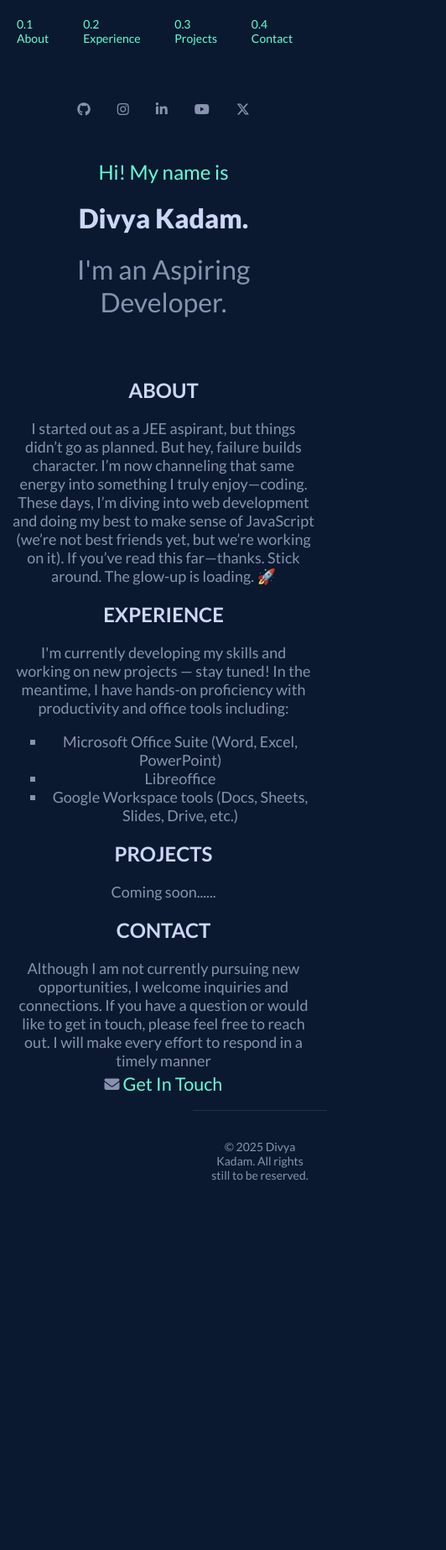
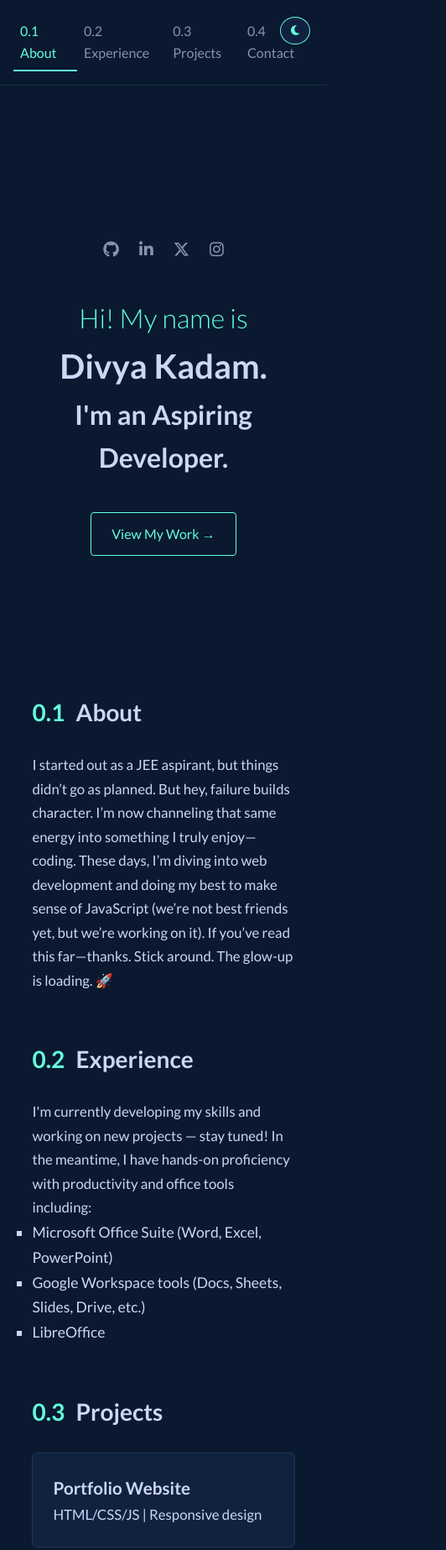
Before and after one commit to prchkadam/Portfolio, a plain HTML site: page index.html in a window 390 px wide. Shown: the top 1846 px of the page at 84% size, 532 px wide, since content can reach past the window. Before the commit the page ends 1442 px from the top, so only its background shows below. Drawn offline with Linux system fonts and the light colour scheme.

Commit message:
[new layout}

```diff
--- a/index.html
+++ b/index.html
@@ -2,100 +2,94 @@
 <html lang="en">
 <head>
   <meta charset="UTF-8">
+  <meta name="viewport" content="width=device-width, initial-scale=1.0">
   <link rel="shortcut icon" href="favicon-32x32.png" type="image/x-icon">
-  <title>Divya kadam</title>
-  <link rel="stylesheet" href="style.css">
+  <title>Divya Kadam</title>
+  <link rel="stylesheet" href="https://cdnjs.cloudflare.com/ajax/libs/font-awesome/6.4.0/css/all.min.css">
+  <link href="https://fonts.googleapis.com/css2?family=Lato:wght@300;400;700;900&display=swap" rel="stylesheet">
   <link rel="preconnect" href="https://fonts.googleapis.com">
   <link rel="preconnect" href="https://fonts.gstatic.com" crossorigin>
   <link href="https://fonts.googleapis.com/css2?family=Lato:ital,wght@0,100;0,300;0,400;0,700;0,900;1,100;1,300;1,400;1,700;1,900&display=swap" rel="stylesheet">
   <script src="https://kit.fontawesome.com/1bb1fd7d73.js" crossorigin="anonymous"></script>
-  <script src="script.js"></script>
+  <link rel="stylesheet" href="style.css">
 </head>
-<body>
+ <!-- Theme Button -->
+  <body class="dark-theme">
+  <button id="theme-toggle" aria-label="Toggle theme">
+    <i class="fas fa-moon"></i>
+  </button>
 
-  <div class="sidebar">
-    <!-- <img src="android-chrome-192x192.png" loading="lazy" id="icon"> -->
-    <a class="nav-item active" href="#about">0.1   About</a>
-    <a class="nav-item" href="#experience">0.2   Experience</a>
-    <a class="nav-item" href="#projects">0.3   Projects</a>
-    <a class="nav-item" href="#contact">0.4   Contact</a>
+  <!-- Sidebar -->
+  <nav class="sidebar">
+    <a class="nav-item active" href="#about">0.1 About</a>
+    <a class="nav-item" href="#experience">0.2 Experience</a>
+    <a class="nav-item" href="#projects">0.3 Projects</a>
+    <a class="nav-item" href="#contact">0.4 Contact</a>
+  </nav>
+
+  <!-- Main Content -->
+  <div class="container">
+    <!-- Hero Section -->
+    <header class="hero">
+      <div class="social-icons">
+        <a href="https://github.com/prchkadam" target="_blank"><i class="fab fa-github"></i></a>
+        <a href="https://www.linkedin.com/in/divya-kadam-5592a4368/" target="_blank"><i class="fab fa-linkedin-in"></i></a>
+        <a href="https://twitter.com/" target="_blank"><i class="fab fa-x-twitter"></i></a>
+        <a href="https://www.instagram.com/prchkadam/" target="_blank"><i class="fa-brands fa-instagram"></i></a>
       </div>
-
-  <header>
-    <div class="main-content">
-      <table class="contacticons">
-      <tr>
-        <td>
-          <!-- <a class="icons" href=""> -->
-          <i class="fa-brands fa-github"></i>
-        </a>
-        </td>
-        <td>
-          <!-- <a class="icons" href="https://www.instagram.com/prchkadam/"> -->
-          <i class="fa-brands fa-instagram"></i>
-        </a>
-      </td>
-        <td>
-          <!-- <a class="icons" href=""> -->
-          <i class="fa-brands fa-linkedin-in"></i>
-        </a>
-        </td>
-        <td>
-          <!-- <a class="icons" href=""> -->
-          <i class="fa-brands fa-youtube"></i>
-        </a>
-        </td>
-        <td>
-          <!-- <a class="icons" href=""> -->
-          <i class="fa-brands fa-x-twitter"></i>
-        </a>
-        </td>
-      </tr>
-    </table>
-        <h2 id="name">Hi! My name is </h2>
-        <h1 id="divya">Divya Kadam.</h1>
-        <h1 id="Developer">I'm an Aspiring Developer.</h1>
-    </div>
+      <h1 class="hero-text">
+        <span class="highlight">Hi! My name is</span><br>
+        <span class="name">Divya Kadam.</span><br>
+        <span class="title">I'm an Aspiring Developer.</span>
+      </h1>
+      <a href="#projects" class="cta-button">View My Work →</a>
     </header>
 
+    <!-- Sections -->
     <main>
-    <h2 id="about">ABOUT</h2>
-    <p id="about"> I started out as a JEE aspirant, but things didn’t go as planned. But hey, failure builds character. I’m now channeling that same energy into something I truly enjoy—coding.
+      <section id="about" class="section">
+        <h2><span class="section-num">0.1</span> About</h2>
+        <p>I started out as a JEE aspirant, but things didn’t go as planned. But hey, failure builds character. I’m now channeling that same energy into something I truly enjoy—coding. These days, I’m diving into web development and doing my best to make sense of JavaScript (we’re not best friends yet, but we’re working on it). If you’ve read this far—thanks. Stick around. The glow-up is loading. 🚀</p>
+      </section>
 
-    These days, I’m diving into web development and doing my best to make sense of JavaScript (we’re not best friends yet, but we’re working on it).
-
-    If you’ve read this far—thanks. Stick around. The glow-up is loading. 🚀
-    </p>
-
-    <h2 id="experience">EXPERIENCE</h2>
-    <p id="experiencep"> I'm currently developing my skills and working on new projects — stay tuned!
-    In the meantime, I have hands-on proficiency with productivity and office tools including:
+      <section id="experience" class="section">
+        <h2><span class="section-num">0.2</span> Experience</h2>
+        <p>I'm currently developing my skills and working on new projects — stay tuned! In the meantime, I have hands-on proficiency with productivity and office tools including:</p>
         <ul style="list-style-type:square;">
           <li>Microsoft Office Suite (Word, Excel, PowerPoint)</li>
-        <li>Libreoffice</li>
           <li>Google Workspace tools (Docs, Sheets, Slides, Drive, etc.)</li>
+          <li>LibreOffice</li>
         </ul>
-      </p>
+      </section>
 
-    <h2 id="projects">PROJECTS</h2>
-    <p id="projectsp"> Coming soon......
-    </p>
+      <section id="projects" class="section">
+        <h2><span class="section-num">0.3</span> Projects</h2>
+        <div class="project-grid">
+          <div class="project-card">
+            <h3>Portfolio Website</h3>
+            <p>HTML/CSS/JS | Responsive design</p>
+          </div>
+          <div class="project-card">
+            <h3>Coming Soon</h3>
+            <p>Under construction 🛠️</p>
+          </div>
+        </div>
+      </section>
 
-    <h2 id="contact">CONTACT</h2>
-    Although I am not currently pursuing new opportunities, I welcome inquiries and connections. If you have a question or would like to get in touch, please feel free to reach out. I will make every effort to respond in a timely manner
-
-      <table class="getintouch">
-      <tr>
-        <td><i class="fa-solid fa-envelope"></i></td>
-        <td><a class="mail" href="mailto:divyakadam207@gmail.com">Get In Touch</a></td>
-      </tr>
-    </table>
+      <section id="contact" class="section">
+        <h2><span class="section-num">0.4</span> Contact</h2>
+        <p>Although I am not currently pursuing new opportunities, I welcome inquiries and connections. If you have a question or would like to get in touch, please feel free to reach out. I will make every effort to respond in a timely manner</p>
+        <a href="mailto:divyakadam207@gmail.com" class="email-link">
+          <i class="fas fa-envelope"></i> Get In Touch
+        </a>
+      </section>
     </main>
 
+    <div class="footer-line"></div>
 <footer>
-    <footer class="site-footer">
-  <p>&copy; 2025 Divya Kadam. All rights still to be reserved.</p>
+  <p>© 2025 Divya Kadam. All rights still to be reserved.</p>
 </footer>
-  </footer>
+
+  <script src="script.js"></script>
 </body>
 </html>
--- a/style.css
+++ b/style.css
@@ -1,121 +1,222 @@
-  * {
-    box-sizing: border-box;
-    font-family: "Lato", sans-serif;
-  font-weight: 400;
-  background-color: rgb(10, 25, 47);
-  color: rgb(136, 146, 176);}
+:root {
+  /* Dark Theme */
+  --dark-bg: #0a192f;
+  --dark-text: #ccd6f6;
+  --dark-secondary: #8892b0;
+  --dark-accent: #64ffda;
+  --dark-card: #112240;
+
+  /* Light Theme */
+  --light-bg: #f8f9fa;
+  --light-text: #2d3748;
+  --light-secondary: #4a5568;
+  --light-accent: #2b6cb0;
+  --light-card: #ffffff;}
+
+/* Base Styles */
+* {
+  margin: 0;
+  padding: 0;
+  box-sizing: border-box;
+  transition: background 0.3s, color 0.3s;}
 
 body {
-  margin: 0;}
+  font-family: 'Lato', sans-serif;
+  line-height: 1.6;
+  background: var(--dark-bg);
+  color: var(--dark-text);}
 
+.dark-theme {
+  --bg: var(--dark-bg);
+  --text: var(--dark-text);
+  --secondary: var(--dark-secondary);
+  --accent: var(--dark-accent);
+  --card: var(--dark-card);}
+
+.light-theme {
+  --bg: var(--light-bg);
+  --text: var(--light-text);
+  --secondary: var(--light-secondary);
+  --accent: var(--light-accent);
+  --card: var(--light-card);}
+
+/* Theme Toggle */
+#theme-toggle {
+  position: fixed;
+  top: 20px;
+  right: 20px;
+  background: var(--card);
+  border: 1px solid var(--accent);
+  color: var(--accent);
+  padding: 8px 12px;
+  border-radius: 50%;
+  cursor: pointer;
+  z-index: 100;}
+
+/* Layout */
+.container {
+  margin-left: 230px;
+  padding: 2rem;}
+
+/* Sidebar */
 .sidebar {
   position: fixed;
-  top: 0;
-  left: 0;
+  width: 230px;
   height: 100vh;
-  width: 230px;
-  background-color: rgb(10, 25, 47);
+  background: var(--bg);
+  border-right: 1px solid rgba(100, 255, 218, 0.1);
+  padding: 2rem 1rem;}
+
+.nav-item {
+  display: block;
+  padding: 0.75rem 1rem;
+  color: var(--secondary);
+  text-decoration: none;
+  border-left: 2px solid transparent;}
+
+.nav-item:hover, .nav-item.active {
+  color: var(--accent);
+  border-left: 2px solid var(--accent);}
+
+/* Hero Section */
+.hero {
+  min-height: 80vh;
   display: flex;
   flex-direction: column;
-  padding-top: 20px;
-  overflow: auto;}
+  justify-content: center;
+  gap: 1.5rem;}
 
-.nav-item {
-  padding: 15px 20px;
+.social-icons {
+  display: flex;
+  gap: 1.5rem;
+  margin-bottom: 1rem;}
+
+.social-icons a {
+  color: var(--secondary);
+  font-size: 1.2rem;}
+
+.social-icons a:hover {
+  color: var(--accent);}
+
+.hero-text .highlight {
+  color: var(--accent);
+  font-weight: 300;}
+
+.hero-text .name {
+  font-size: clamp(2.5rem, 5vw, 4rem);
+  font-weight: 700;}
+
+.cta-button {
+  align-self: flex-start;
+  padding: 0.75rem 1.5rem;
+  background: transparent;
+  color: var(--accent);
+  border: 1px solid var(--accent);
+  border-radius: 4px;
   text-decoration: none;
-  color: rgb(100, 255, 218);
-  display: block;
-  transition: background 0.2s;}
+  margin-top: 1rem;}
 
-.nav-item:hover {
-  background-color: rgb(100, 255, 218);
-  color: white;}
+.cta-button:hover {
+  background: rgba(100, 255, 218, 0.1);}
 
-.main-content {
-  margin-left: 230px;
-  padding: 30px;
-  text-align: right;}
+/* Sections */
+.section p {
+  font-size: 1.05rem;}
+.section {
+  font-size: 1.1rem;
+  line-height: 1.7;
+  margin: 1rem 0.4rem;
+  margin-bottom: 3.5rem;}
 
-main {
-  margin-left: 230px;
-  padding: 30px;
-  min-height: 100vh;
-  font-size: 18px;}
+.section h2 {
+  font-size: 1.75rem;
+  margin-bottom: 1.5rem;
+  color: var(--text);}
 
-#name {
-  color: #64ffda;
-  font-weight: 400;}
+.section-num {
+  color: var(--accent);
+  margin-right: 0.5rem;}
 
-#divya {
-  color: rgb(204, 214, 246);
-  font-size: 48px;
-  font-weight: 900;}
+/* Projects */
+.project-grid {
+  display: grid;
+  grid-template-columns: repeat(auto-fill, minmax(300px, 1fr));
+  gap: 1.5rem;
+  margin-top: 1.5rem;}
 
-h2 {
-  color: rgb(204, 214, 246);
-  font-size: 32px;
-  font-weight: 550;}
+.project-card {
+  background: var(--card);
+  padding: 1.5rem;
+  border-radius: 6px;
+  border: 1px solid rgba(100, 255, 218, 0.1);}
 
-table.contacticons {
-  display: flex;
-  justify-content: flex-end;
-  border-spacing: 30px;
-  gap: 20px;
-  margin-bottom: 20px;}
+.project-card:hover {
+  transform: translateY(-5px);}
 
-.getintouch {
+/* Contact */
+.email-link {
+  display: inline-flex;
+  align-items: center;
+  gap: 0.5rem;
+  color: var(--accent);
+  text-decoration: none;
+  margin-top: 1rem;}
+
+/* Footer */
+footer {
+  text-align: center;
+  padding: 2rem 0;
+  color: var(--secondary);
+  font-size: 0.9rem;}
+
+/* Responsive */
+@media (max-width: 768px) {
+  .sidebar {
+    width: 100%;
+    height: auto;
+    position: relative;
+    display: flex;
+    padding: 1rem;
+    border-right: none;
+    border-bottom: 1px solid rgba(100, 255, 218, 0.1);}
+
+  .nav-item {
+    border-left: none;
+    border-bottom: 2px solid transparent;
+    padding: 0.5rem;}
+
+  .nav-item.active, .nav-item:hover {
+    border-left: none;
+    border-bottom: 2px solid var(--accent);}
+
+  .container {
+    margin-left: 0;}
+
+  .hero {
+    text-align: center;}
+
+  .social-icons {
+    justify-content: center;}
+
+  .cta-button {
+    align-self: center;} }
+
+  .email-link {
   display: flex;
   justify-content: center;
-  margin-top: 0.5%;
-  gap: 20px;}
+  align-items: center;
+  gap: 0.5rem;
+  margin: 1rem auto;
+  width: fit-content; }
 
-.mail {
-  text-decoration: none;
-  color: rgb(100, 255, 218);
-  font-size: larger; }
+.footer-line {
+  width: 500px;
+  height: 2px;
+  background-color: var(--accent);
+  margin: 10px auto 20px;
+  display: block;
+  opacity: 0.7;}
 
- .site-footer {
-  margin-left: 230px;
-  text-align: center;
-  font-size: 14px;
-  padding: 20px;
-  color: rgb(136, 146, 176);
-  background-color: rgb(10, 25, 47);
-  border-top: 1px solid rgba(136, 146, 176, 0.2);
-}
-
-/* === Responsive Design === */
-@media screen and (max-width: 768px) {
-  .sidebar {
-    position: relative;
-    width: 100%;
-    height: auto;
-    flex-direction: row;
-    justify-content: space-around;
-    padding: 10px;}
-
-  .nav-item {
-    padding: 10px;
-    font-size: 14px;}
-
-  .main-content,
-  main {
-    margin-left: 0;
-    padding: 15px;
-    text-align: center;}
-
-  #divya {
-    font-size: 32px;}
-
-  h2 {
-    font-size: 24px !important;}
-
-  table.contacticons {
-    flex-direction: column;
-    align-items: center;
-    gap: 15px;}
-
-  .getintouch {
-    flex-direction: column;
-    align-items: center;}
-  }
+footer {
+  padding: 0 0 2rem 0;
+  margin-top: 0;}
```
Also changed, not shown: script.js (added, +31 -0 lines). Lines whose indentation alone changed are shown as unchanged.
